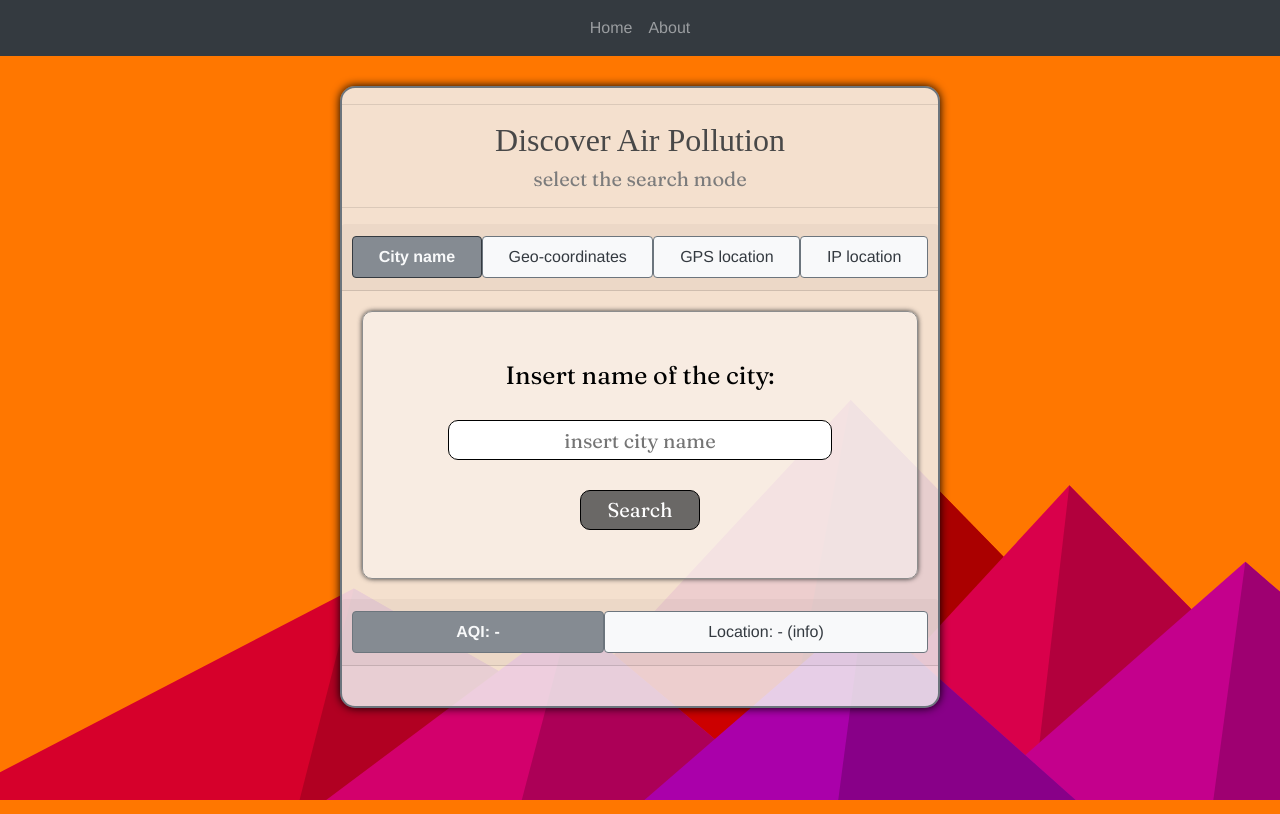
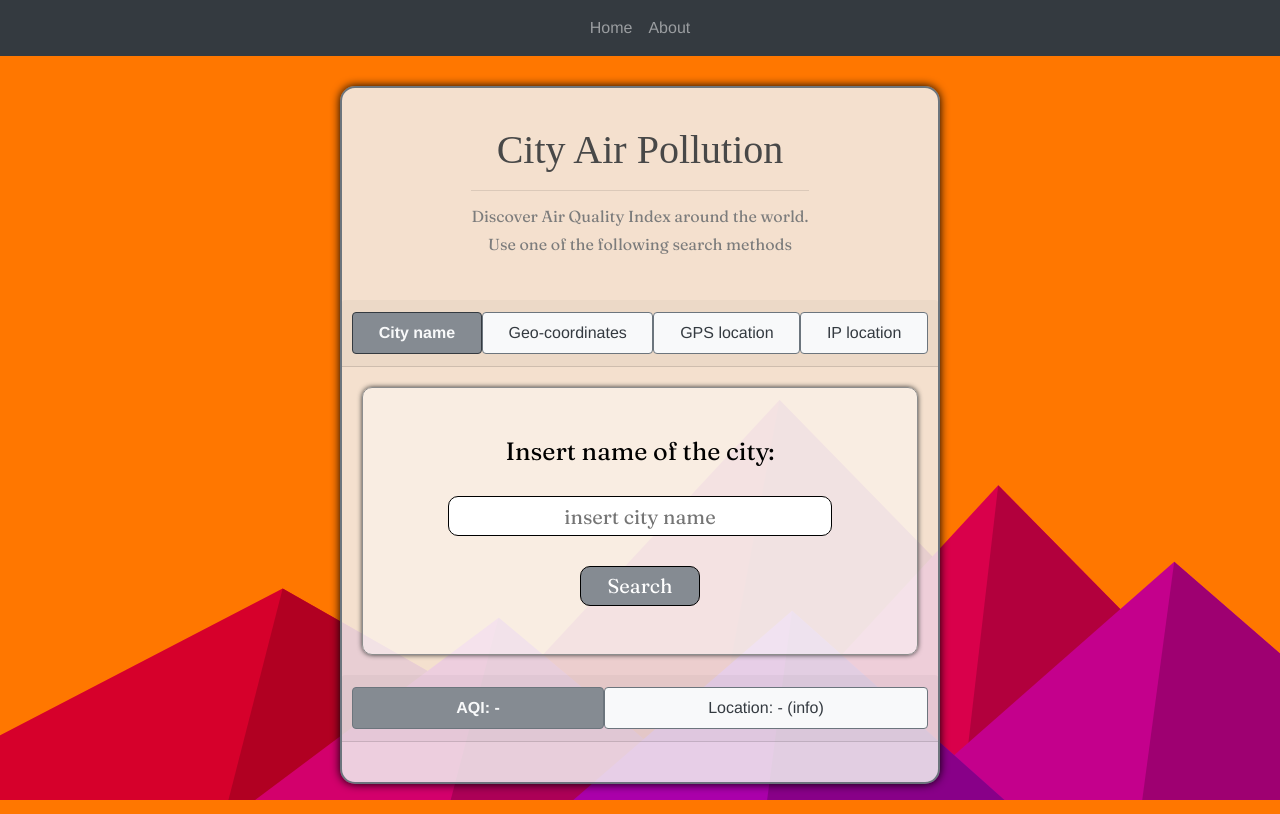
Before and after one commit to PietroTambu/City-Pollution-Tambu, a Vue app: page /#/ in a window 1280 px wide. Built offline with nearby package versions, Linux system fonts and the light colour scheme; no server answers; a web font is replaced by a local one.

Commit message:
31-03-2021 18:18

```diff
--- a/src/App.vue
+++ b/src/App.vue
@@ -4,6 +4,7 @@
       <b-navbar-toggle target="nav_collapse" class="mx-auto"></b-navbar-toggle>
       <b-collapse is-nav id="nav_collapse" class="mx-auto">
         <b-navbar-nav class="mx-auto">
+          <!-- <b-nav-item to="/guide">Guide</b-nav-item> -->
           <b-nav-item to="/">Home</b-nav-item>
           <b-nav-item to="/about">About</b-nav-item>
         </b-navbar-nav>
--- /dev/null
+++ b/src/components/ComponentGuide.vue
@@ -0,0 +1,76 @@
+<template>
+  <div style="width: fit-content; margin: auto">
+    <b-overlay :show="showMain" rounded="sm" variant="secondary" opacity="0.85" blur="2px">
+      <div class="div-main">
+        <div class="header">
+          <h1 class="PottaOne gray-2">Guide Page</h1>
+          <h4 class="PottaOne gray-3">Welcome to City Pollution by Tambu</h4>
+        </div>
+        <hr>
+        <h5 class="Fraunces gray-3">On this website you will be able to find out the AQI, "Air Quality Index", of most cities around the world.</h5>
+      </div>
+    </b-overlay>
+  </div>
+</template>
+
+<script>
+// import $ from 'jquery'
+
+export default {
+  name: 'ComponentGuide',
+  data () {
+    return {
+      showMain: true
+    }
+  },
+  methods: {},
+  mounted () {
+    setTimeout(
+      () => {
+        this.showMain = !this.showMain
+      }, 600)
+  }
+}
+</script>
+
+<style lang="scss" scoped>
+@import '../scss/custom.scss';
+
+.PottaOne {
+  font-family: PottaOne;
+}
+.Fraunces {
+  font-family: Fraunces;
+}
+.gray-2 {
+  color: #484848;
+}
+.gray-3 {
+  color: #7c7c7c;
+}
+.header {
+  margin: 2vw auto;
+}
+.div-main {
+  width: 75vw;
+  max-width: 800px;
+  margin: 30px auto;
+  padding-left: 1vw;
+  padding-right: 2vw;
+  border: 2px solid black;
+  border-radius: 15px;
+  box-shadow: 0 0 10px #000;
+  background-color: rgba(243, 243, 243, 0.85);
+}
+@media screen and (max-width: 500px) {
+  button, input {
+    font-size: 4vw;
+  }
+  .aqi {
+    font-size: 3vw;
+  }
+  .title-search {
+    font-size: 4vw;
+  }
+}
+</style>
--- a/src/components/ComponentPollution.vue
+++ b/src/components/ComponentPollution.vue
@@ -2,12 +2,12 @@
   <div class="div-main">
     <b-overlay :show="showMain" rounded="sm" variant="secondary" opacity="0.85" blur="2px">
       <b-overlay :show="showInput" rounded="sm" variant="secondary" opacity="0.85" blur="2px">
-        <hr>
-        <div>
-          <h2 class="PottaOne gray-2">Discover Air Pollution</h2>
-          <h5 class="Fraunces gray-3">select the search mode</h5>
+        <div class="title">
+          <h1 class="PottaOne gray-2">City Air Pollution</h1>
+          <hr>
+          <h6 class="Fraunces gray-3">Discover Air Quality Index around the world.</h6>
+          <h6 class="Fraunces gray-3">Use one of the following search methods</h6>
         </div>
-        <hr>
         <b-tabs v-model="tabIndexInputType" pills card fill>
           <b-tab title="City name" :title-link-class="linkClassInputType(0)" active>
             <div class="div-style">
@@ -271,7 +271,7 @@ input {
 }
 button {
   border: 1px solid #000;
-  background-color: #4b4b4bd0;
+  background-color: $gray;
   color: rgb(255, 255, 255);
   padding: 0;
   max-width: 120px;
@@ -298,6 +298,11 @@ button:hover {
 }
 .gray-3 {
   color: #7c7c7c;
+}
+.title {
+  width: fit-content;
+  margin: 2vw auto;
+  padding: 1vw;
 }
 .div-main {
   width: 65vw;
--- a/src/router/index.js
+++ b/src/router/index.js
@@ -13,10 +13,12 @@ const routes = [
   {
     path: '/about',
     name: 'About',
-    // route level code-splitting
-    // this generates a separate chunk (about.[hash].js) for this route
-    // which is lazy-loaded when the route is visited.
     component: () => import('../views/About.vue')
+  },
+  {
+    path: '/guide',
+    name: 'guide',
+    component: () => import('../views/Guide.vue')
   }
 ]
 
--- a/src/views/About.vue
+++ b/src/views/About.vue
@@ -67,10 +67,8 @@ export default {
 <style lang="scss" scoped>
 
 .div-main {
-  max-width: 550px;
-  margin: auto;
-  margin-top: 30px;
-  margin-bottom: 30px;
+  max-width: 700px;
+  margin: 30px auto;
   border: 2px black solid;
   border-radius: 15px;
   box-shadow: 0 0 10px #000;
--- /dev/null
+++ b/src/views/Guide.vue
@@ -0,0 +1,22 @@
+<template>
+  <div class="guide">
+    <ComponentGuide />
+  </div>
+</template>
+
+<script>
+import ComponentGuide from '@/components/ComponentGuide'
+export default {
+  name: 'Guide',
+  components: {
+    ComponentGuide
+  }
+}
+</script>
+
+<style lang="scss" scoped>
+.guide {
+  margin-top: 30px;
+  width: 100%;
+}
+</style>
```
